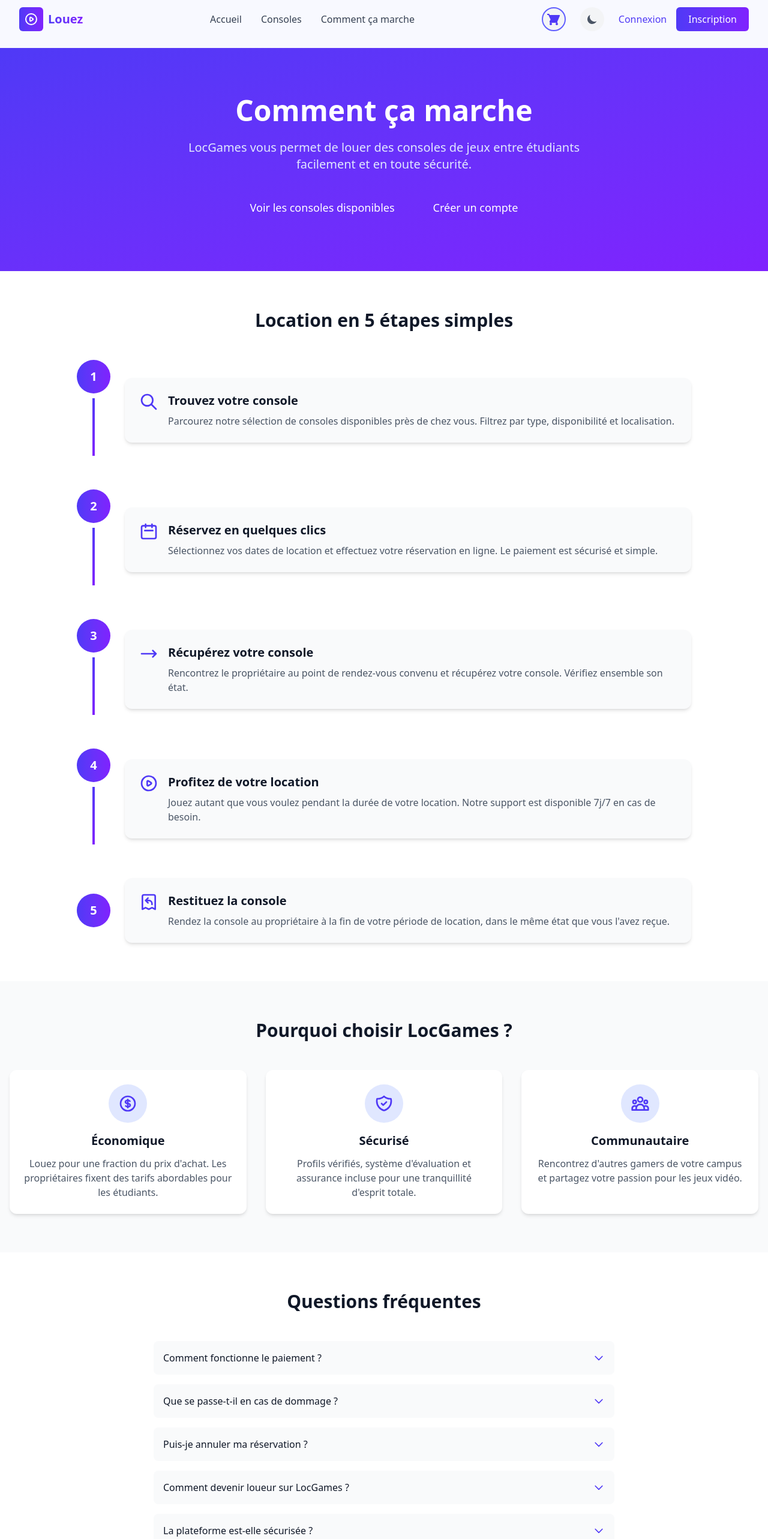
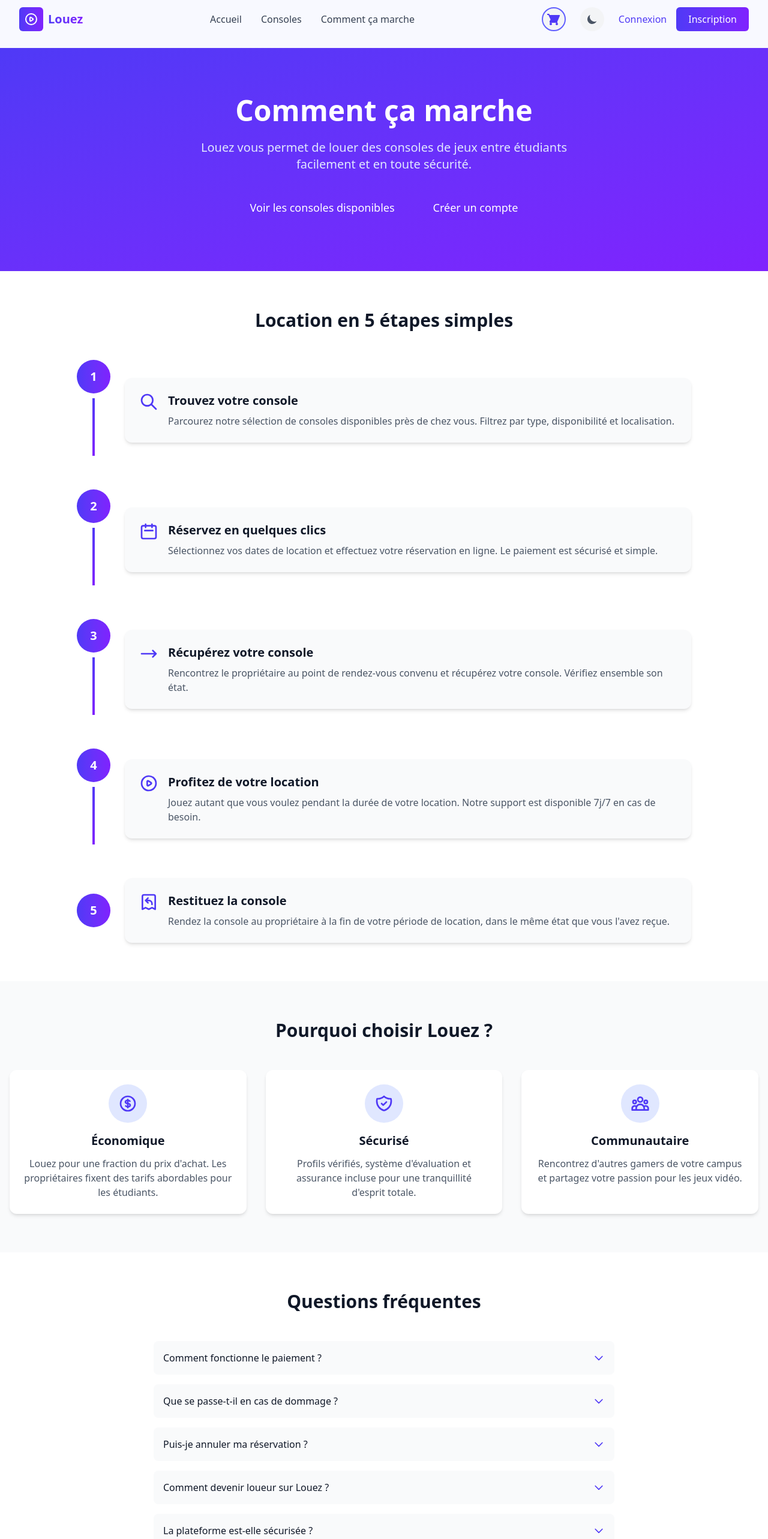
Before and after one commit to Brummelmayano/Louez-front-end, a React (Vite) app: page /how-it-works in a window 1280 px wide. Shown: the top 2566 px of the page at 60% size. Built offline with nearby package versions, Linux system fonts and the light colour scheme; no server answers.

Commit message:
Mise à jour du nom de l'application de "LocGames" à "Louez" dans la page "Comment ça marche" et ajustement des styles de mise en page

```diff
--- a/src/pages/HowItWorksPage.jsx
+++ b/src/pages/HowItWorksPage.jsx
@@ -79,7 +79,7 @@ export default function HowItWorksPage({ darkMode, toggleDarkMode }) {
       answer: "Oui, vous pouvez annuler gratuitement jusqu'à 48h avant le début de la location. Au-delà, des frais d'annulation de 50% s'appliquent. Si le propriétaire annule, vous êtes intégralement remboursé et recevez un coupon de 10% pour votre prochaine location."
     },
     {
-      question: "Comment devenir loueur sur LocGames ?",
+      question: "Comment devenir loueur sur Louez ?",
       answer: "C'est simple ! Créez votre compte, complétez votre profil avec vérification d'identité, puis ajoutez vos consoles disponibles à la location. Prenez des photos de qualité, décrivez précisément l'état et les accessoires inclus, et définissez votre tarif journalier."
     },
     {
@@ -89,15 +89,15 @@ export default function HowItWorksPage({ darkMode, toggleDarkMode }) {
   ];
 
   return (
-    <>
+    <div className="bg-background dark:bg-gray-900 min-h-screen flex flex-col">
       <Header darkMode={darkMode} toggleDarkMode={toggleDarkMode} />
-      <main className="pt-20">
+      <main className="pt-20 flex-1">
         {/* Hero Section */}
         <section className="bg-gradient-to-br from-indigo-600 to-violet-600 text-white py-20">
           <div className="container mx-auto px-4 text-center">
             <h1 className="text-4xl md:text-5xl font-bold mb-6">Comment ça marche</h1>
             <p className="text-xl max-w-2xl mx-auto mb-8 text-indigo-100">
-              LocGames vous permet de louer des consoles de jeux entre étudiants facilement et en toute sécurité.
+              Louez vous permet de louer des consoles de jeux entre étudiants facilement et en toute sécurité.
             </p>
             <div className="flex flex-wrap justify-center gap-4">
               <Button
@@ -160,7 +160,7 @@ export default function HowItWorksPage({ darkMode, toggleDarkMode }) {
         <section className="py-16 bg-gray-50 dark:bg-gray-800">
           <div className="container mx-auto px-4">
             <h2 className="text-3xl font-bold text-center mb-12 text-gray-900 dark:text-white">
-              Pourquoi choisir LocGames ?
+              Pourquoi choisir Louez ?
             </h2>
 
             <div className="grid grid-cols-1 md:grid-cols-3 gap-8">
@@ -238,6 +238,6 @@ export default function HowItWorksPage({ darkMode, toggleDarkMode }) {
       </main>
       <ReadyToStart />
       <Footer />
-    </>
+    </div>
   );
 }
```
